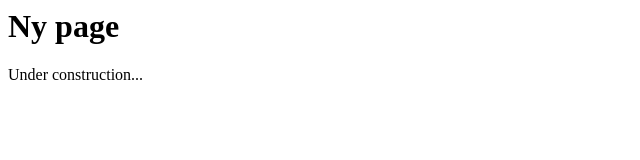
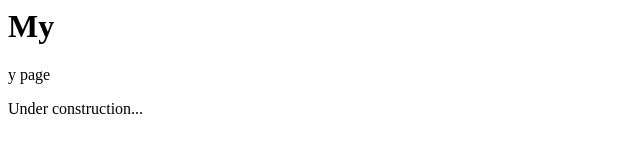
Before and after one commit to anzae/anzae.github.io, a plain HTML site: page index.html in a window 1280 px wide. Shown: the whole page, without its empty margins (0-640 px from the left). Drawn offline with Linux system fonts and the light colour scheme.

Commit message:
Update index.html

```diff
--- a/index.html
+++ b/index.html
@@ -1,3 +1,3 @@
-<h1>Ny page</h1>
+<h1>My</h1>y page</h1>
 
 <p>Under construction...</p>
```
